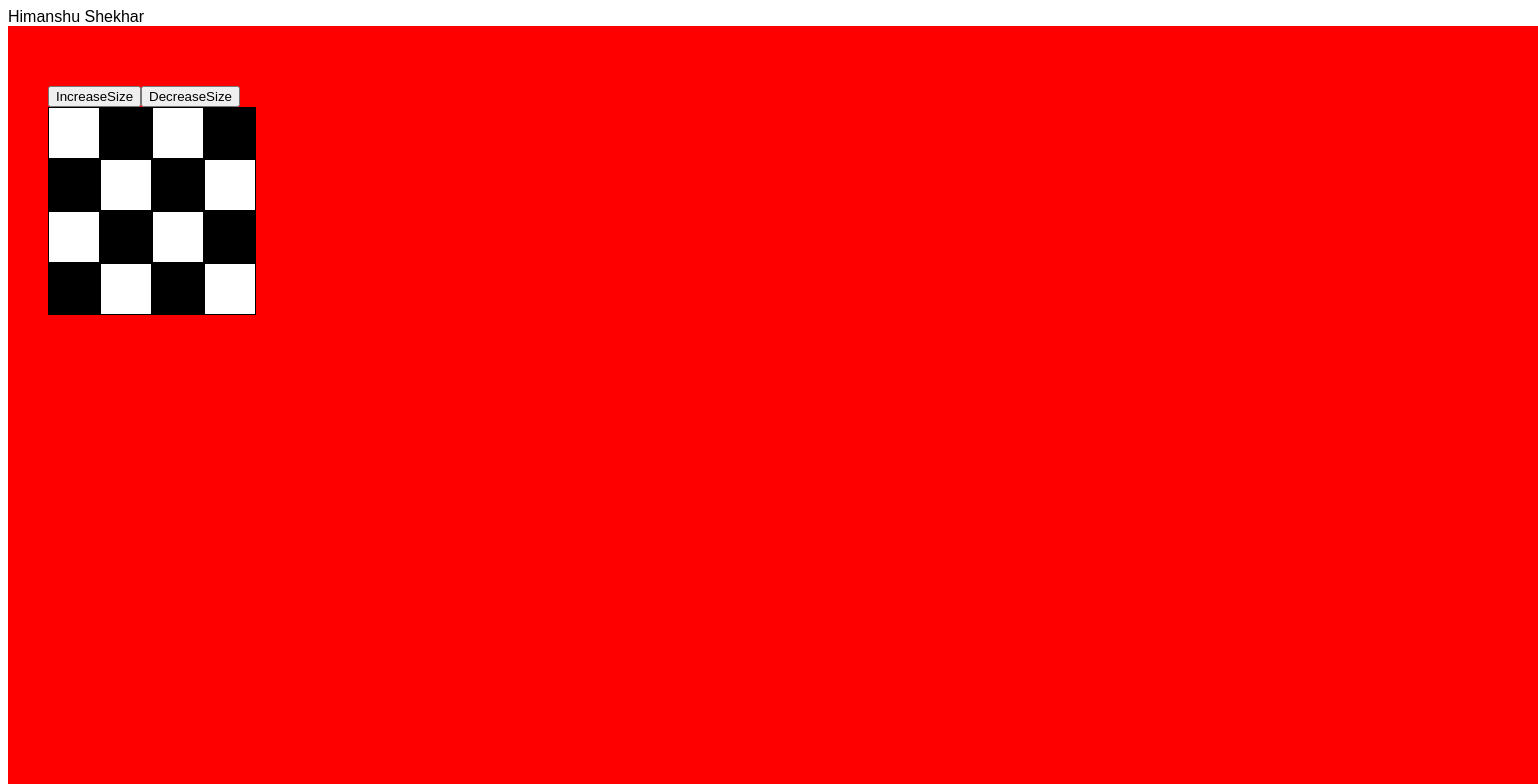
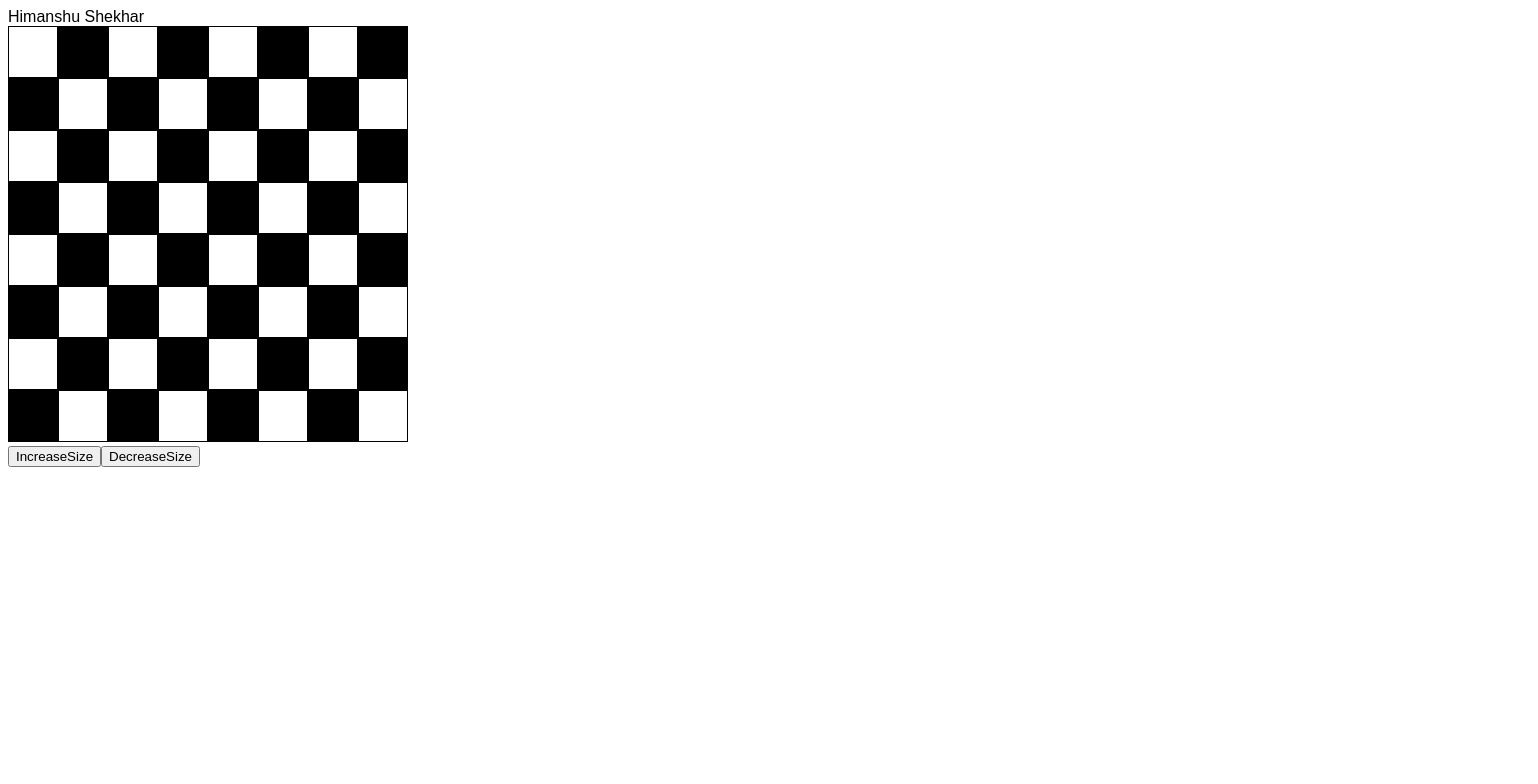
Before and after one commit to himanshuReact/ChessBoard, a website built with Parcel: page index.html in a window 1280 px wide. Shown: the top 784 px of the page, 1538 px wide, since content can reach past the window. Built offline with nearby package versions, Linux system fonts and the light colour scheme.

Commit message:
hover added

```diff
--- a/src/index.js
+++ b/src/index.js
@@ -8,11 +8,11 @@ import "./styles.css";
 // </div>
 // `;
 
-let chessBoard = document.getElementById("chessBoard");
-let boardSize = 4;
+let chessBoardContainer = document.getElementById("chessBoardContainer");
+let boardSize = 8;
 let buttonIncrease = document.createElement("button");
 buttonIncrease.innerHTML = "IncreaseSize";
-chessBoard.appendChild(buttonIncrease);
+chessBoardContainer.appendChild(buttonIncrease);
 buttonIncrease.className = "buttonIncrease";
 buttonIncrease.addEventListener("click", () => {
   alert("change size");
@@ -23,7 +23,7 @@ buttonIncrease.addEventListener("click", () => {
 
 let buttonDecrease = document.createElement("button");
 buttonDecrease.innerHTML = "DecreaseSize";
-chessBoard.appendChild(buttonDecrease);
+chessBoardContainer.appendChild(buttonDecrease);
 buttonDecrease.className = "buttonDecrease";
 buttonDecrease.addEventListener("click", () => {
   alert("change size");
@@ -32,9 +32,22 @@ buttonDecrease.addEventListener("click", () => {
   renderChessBoard();
 });
 
+let chessBoard = document.getElementById("chessBoard");
+chessBoard.addEventListener("mouseover", (event) => {
+  console.log("I am  mouse over");
+  // alert("change size");
+  // chessBoard.remove();
+  console.log(event.target);
+  event.target.classList.add("hoverBox");
+
+  // event.target.style.color = "blue";
+  // // reset the color after a short delay
+  // setTimeout(function () {
+  //   event.target.style.color = "";
+  // }, 500);
+});
+
 const renderChessBoard = () => {
-  // let chessBoardContai = document.getElementById("chessBoard");
-
   chessBoard.className = "chessBoard";
   for (let i = 0; i < boardSize; i++) {
     let chessRow = document.createElement("div");
--- a/src/styles.css
+++ b/src/styles.css
@@ -2,11 +2,16 @@ body {
   font-family: sans-serif;
 }
 
-.chessBoard {
+.chessBoardContainer {
   height: 1450px;
   width: 1450px;
   padding: 40px;
   background-color: red;
+}
+.chessBoard {
+  background-color: orange;
+  height: 400px;
+  width: 400px;
 }
 
 .chessRow {
@@ -21,6 +26,13 @@ body {
   flex-direction: row;
   background-color: black;
 }
+/* .chessBox:hover {
+  background-color: yellow;
+} */
+
+.hoverBox {
+  background-color: green !important;
+}
 
 .whiteBox {
   background-color: white;
@@ -34,12 +46,13 @@ body {
 
 .buttonIncrease {
   /* position: absolute; */
-  /* position: fixed; */
+  position: relative;
   margin-top: 20px;
 }
 
 .buttonDecrease {
   /* position: absolute; */
   /* position: fixed; */
+  position: relative;
   margin-top: 10px;
 }
```
